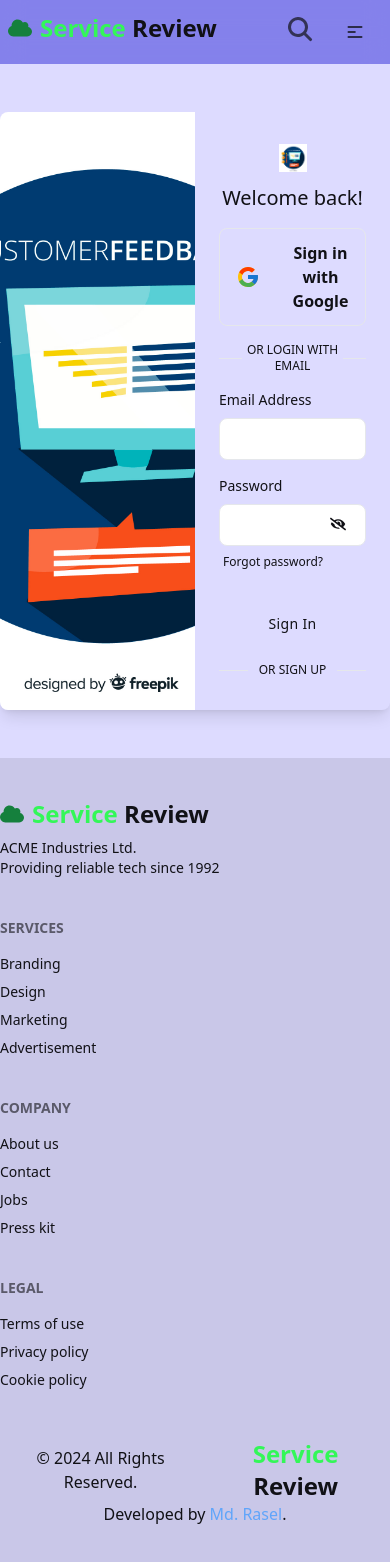
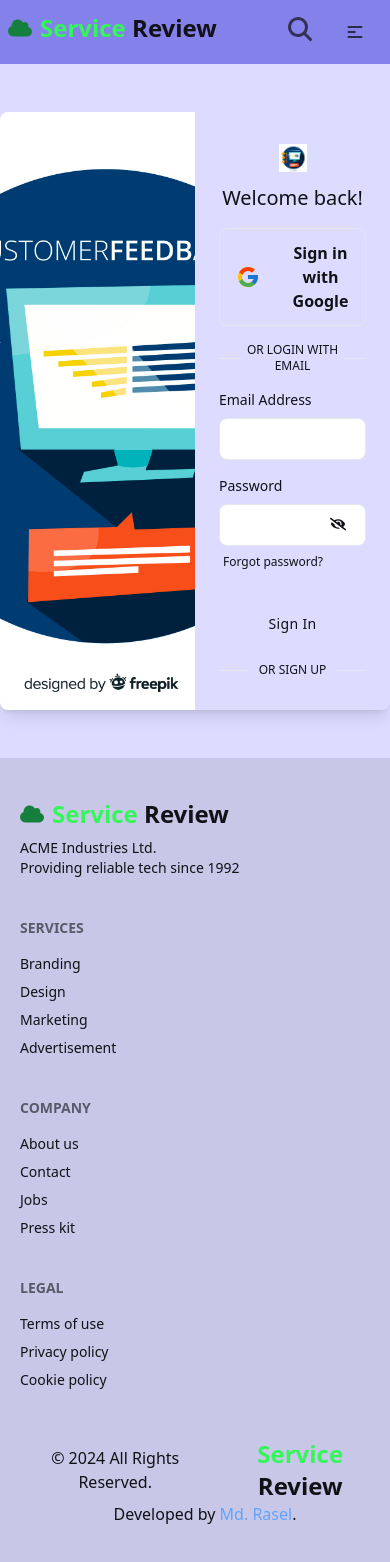
Before and after one commit to raselworshop/service-review-client, a React (Vite) app: page /signin in a window 390 px wide. Shown: the top 1562 px of the page. Built offline with nearby package versions, Linux system fonts and the light colour scheme; no server answers.

Commit message:
added the changes to carousel and footer

```diff
--- a/src/Component/Common/Carousel.jsx
+++ b/src/Component/Common/Carousel.jsx
@@ -14,7 +14,7 @@ import Slide from './Slide';
 
 export default function Carousel() {
   return (
-    <div className='mx-auto mt-6'>
+    <div className='mx-auto mt-2'>
       <Swiper
         spaceBetween={30}
         centeredSlides={true}
--- a/src/Component/Common/Footer.jsx
+++ b/src/Component/Common/Footer.jsx
@@ -5,7 +5,7 @@ import { motion } from "motion/react"
 
 const Footer = () => {
     return (
-        <footer className="bg-base-200 text-base-content py-10 lg:pl-8">
+        <footer className="bg-base-200 text-base-content py-10 pl-5 lg:pl-8">
             <main className='footer'>
                 <aside>
                     <div className='flex items-center justify-center'>
```
